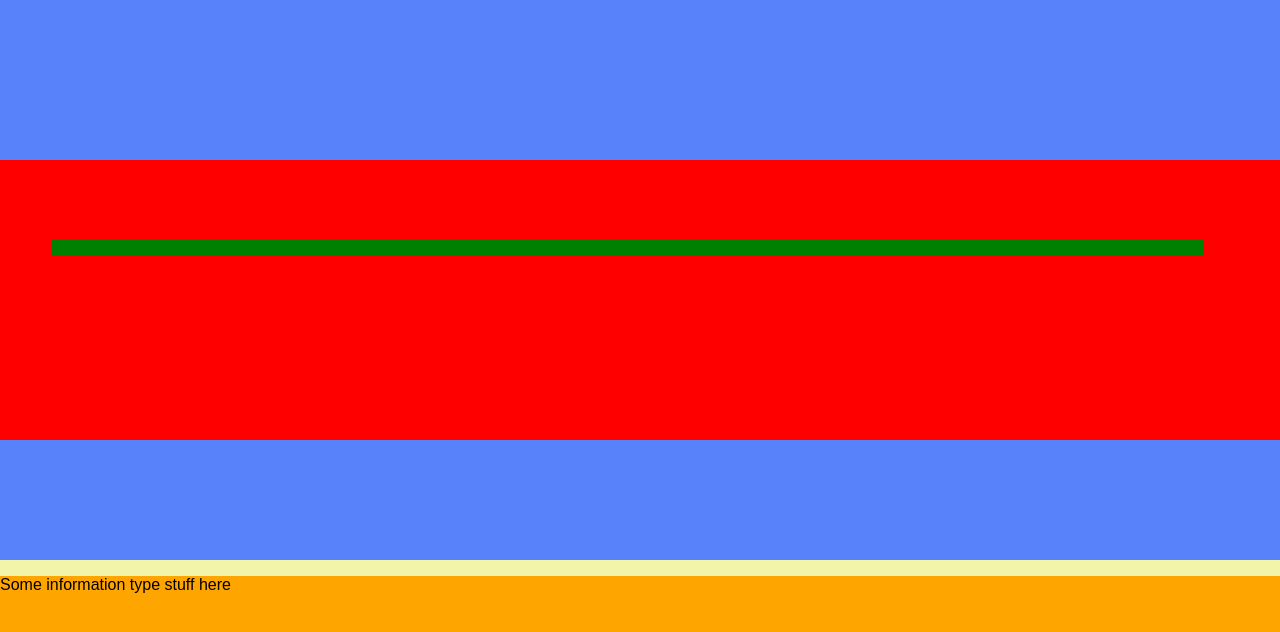
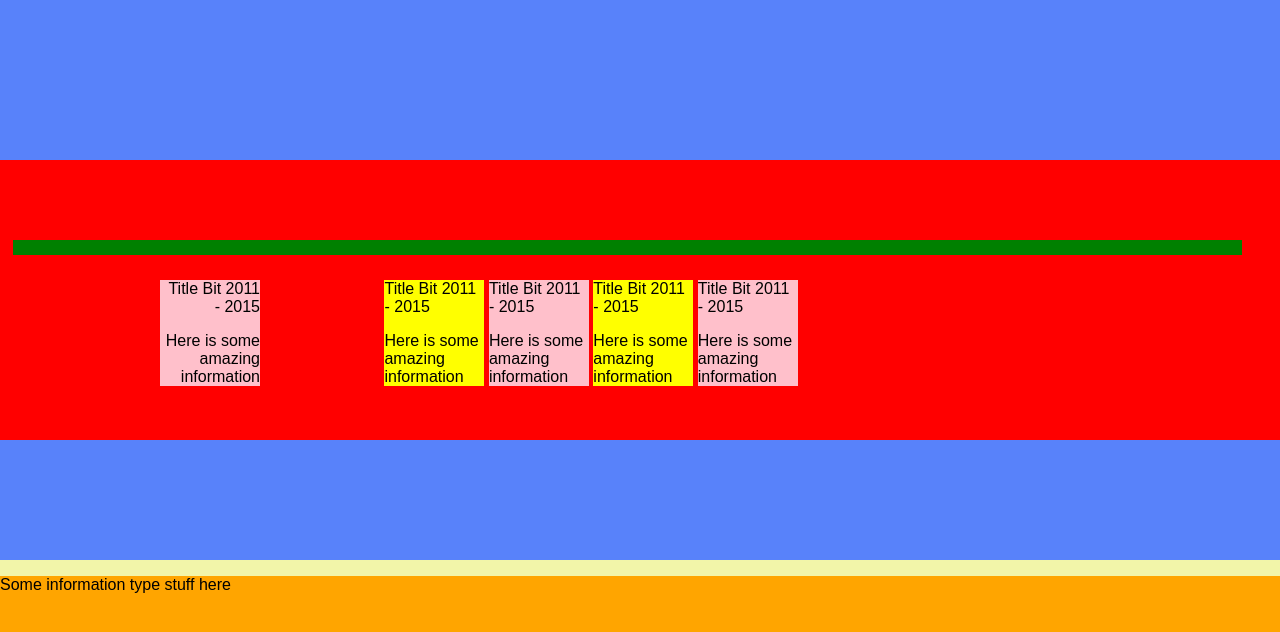
Before and after one commit to Mervodactyl/timeline, a plain HTML site: page index.html in a window 1280 px wide. Drawn offline with Linux system fonts and the light colour scheme.

Commit message:
Adds list elements back in and tests margins and placements

```diff
--- a/index.html
+++ b/index.html
@@ -10,50 +10,50 @@
     <main class="journey">
       <!-- <div class="timeline-container"> -->
         <ol class="timeline">
-          <li>
-            <!-- <div class="direction-top"> -->
-              <!-- <div class="flag-wrapper"> -->
-                <!-- <span class="flag">Title Bit</span> -->
-                <!-- <span class="date-wrapper"><span class="date">2011 - 2015</span></span> -->
-              <!-- </div> -->
-              <!-- <div class="description"><p>Here is some amazing information</p></div> -->
-            <!-- </div> -->
+          <li id="marker-one">
+            <div class="direction-top">
+              <div class="flag-wrapper">
+                <span class="flag">Title Bit</span>
+                <span class="date-wrapper"><span class="date">2011 - 2015</span></span>
+              </div>
+              <div class="description"><p>Here is some amazing information</p></div>
+            </div>
           </li>
-          <li>
-            <!-- <div class="direction-top"> -->
-              <!-- <div class="flag-wrapper"> -->
-                <!-- <span class="flag">Title Bit</span> -->
-                <!-- <span class="date-wrapper"><span class="date">2011 - 2015</span></span> -->
-              <!-- </div> -->
-              <!-- <div class="description"><p>Here is some amazing information</p></div> -->
-            <!-- </div> -->
+          <li id="marker-two">
+            <div class="direction-bottom">
+              <div class="flag-wrapper">
+                <span class="flag">Title Bit</span>
+                <span class="date-wrapper"><span class="date">2011 - 2015</span></span>
+              </div>
+              <div class="description"><p>Here is some amazing information</p></div>
+            </div>
           </li>
-          <li>
-            <!-- <div class="direction-top"> -->
-              <!-- <div class="flag-wrapper"> -->
-                <!-- <span class="flag">Title Bit</span> -->
-                <!-- <span class="date-wrapper"><span class="date">2011 - 2015</span></span> -->
-              <!-- </div> -->
-              <!-- <div class="description"><p>Here is some amazing information</p></div> -->
-            <!-- </div> -->
+          <li id="marker-three">
+            <div class="direction-top">
+              <div class="flag-wrapper">
+                <span class="flag">Title Bit</span>
+                <span class="date-wrapper"><span class="date">2011 - 2015</span></span>
+              </div>
+              <div class="description"><p>Here is some amazing information</p></div>
+            </div>
           </li>
-          <li>
-            <!-- <div class="direction-top"> -->
-              <!-- <div class="flag-wrapper"> -->
-                <!-- <span class="flag">Title Bit</span> -->
-                <!-- <span class="date-wrapper"><span class="date">2011 - 2015</span></span> -->
-              <!-- </div> -->
-              <!-- <div class="description"><p>Here is some amazing information</p></div> -->
-            <!-- </div> -->
+          <li id="marker-four">
+            <div class="direction-bottom">
+              <div class="flag-wrapper">
+                <span class="flag">Title Bit</span>
+                <span class="date-wrapper"><span class="date">2011 - 2015</span></span>
+              </div>
+              <div class="description"><p>Here is some amazing information</p></div>
+            </div>
           </li>
-          <li>
-            <!-- <div class="direction-top"> -->
-              <!-- <div class="flag-wrapper"> -->
-                <!-- <span class="flag">Title Bit</span> -->
-                <!-- <span class="date-wrapper"><span class="date">2011 - 2015</span></span> -->
-              <!-- </div> -->
-              <!-- <div class="description"><p>Here is some amazing information</p></div> -->
-            <!-- </div> -->
+          <li id="marker-five">
+            <div class="direction-top">
+              <div class="flag-wrapper">
+                <span class="flag">Title Bit</span>
+                <span class="date-wrapper"><span class="date">2011 - 2015</span></span>
+              </div>
+              <div class="description"><p>Here is some amazing information</p></div>
+            </div>
           </li>
         </ol>
       <!-- </div> -->
--- a/style.css
+++ b/style.css
@@ -7,6 +7,7 @@
      -moz-box-sizing: border-box;
       -ms-box-sizing: border-box;
        -o-box-sizing: border-box;
+
 }
 
 body {
@@ -25,6 +26,7 @@ main {
 }
 
 .timeline { /* ol */
+  overflow: none;
   position: relative;
   margin-top: 20vh;
   height: 35vh;
@@ -35,25 +37,58 @@ main {
 .timeline:before {
   position: absolute;
   top: 50vh; /*left: 50%; */
-  left: 4vw;
+  left: 1vw;
   content: " ";
   display: block;
   height: 15px; /* width: 6px; */
-  width: 90vw; /*  height: 100%; */
+  width: 96vw; /*  height: 100%; */
   margin-top: -40vh;
   background: green;
-
+    overflow: auto;
 }
 
+.timeline li {
+  display: inline-block;
+  position: relative;
+  width: 100px;
+  text-align: left;
+  /*padding: ;*/
+}
 
+.timeline li:after {
+    content: " ";
+    display: block;
+    height: 0;
+    clear: both;
+    visibility: hidden;
+}
 
+.direction-top {
+  /*position: relative;*/
+/*  width: 100px;  300px */
+/*  float: top; /* left */
+  /*text-align: left;*/
+  background-color: pink;
+}
 
+.direction-bottom {
+  /*position: relative;*/
+/*  width: 100px; */
+  /*float: bottom;*/
+  /*text-align: right;*/
+  background-color: yellow;
+}
 
+#marker-one {
+  text-align: right;
+  margin: 15vh;
+  /*margin-top: 50px;*/
+}
 
+#marker-2 {
+  margin: -40px;
+}
 
-li {
-  display: inline-block;
-}
 footer {
   height: 30vh;
   background-color: orange;
```
